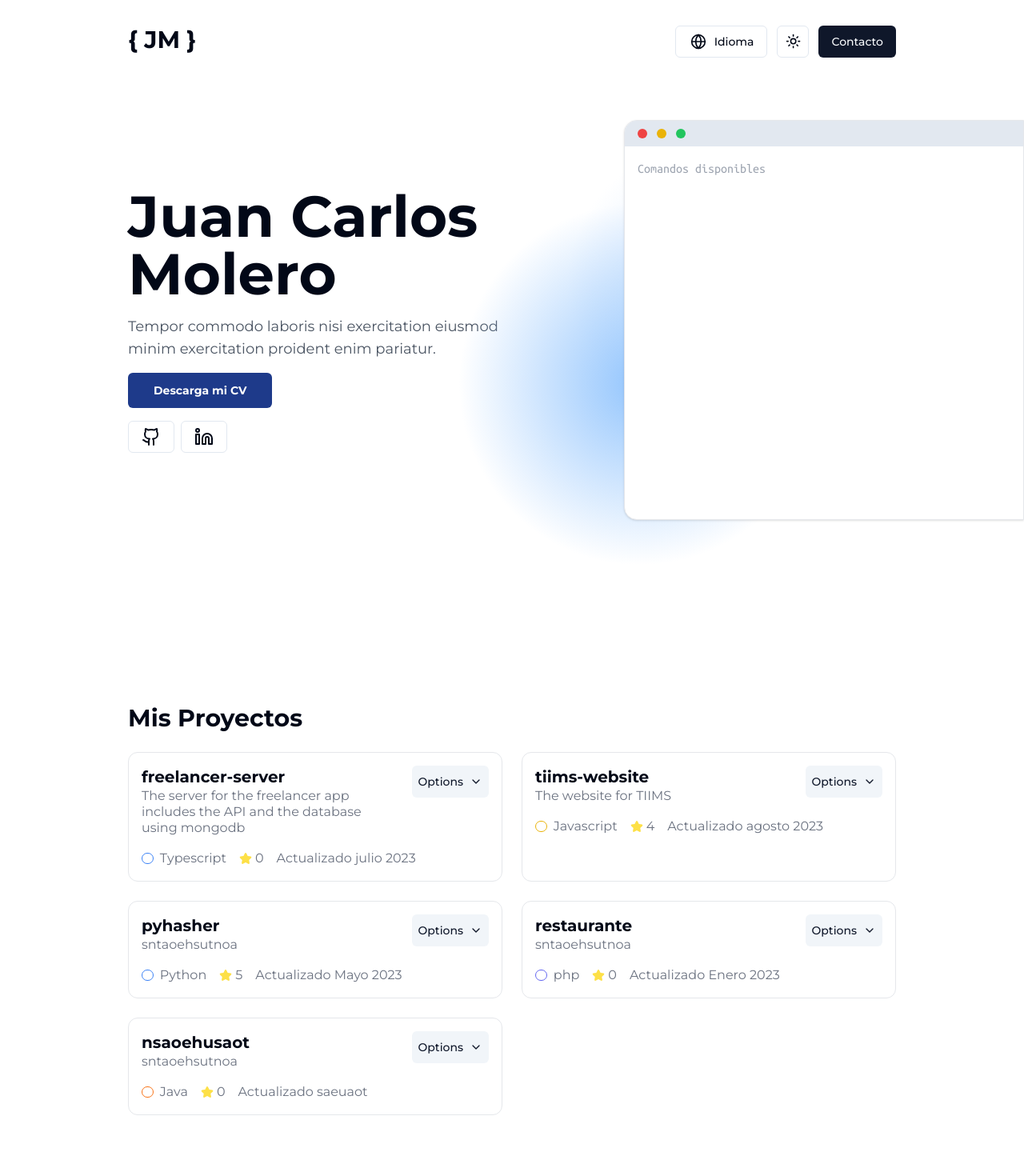
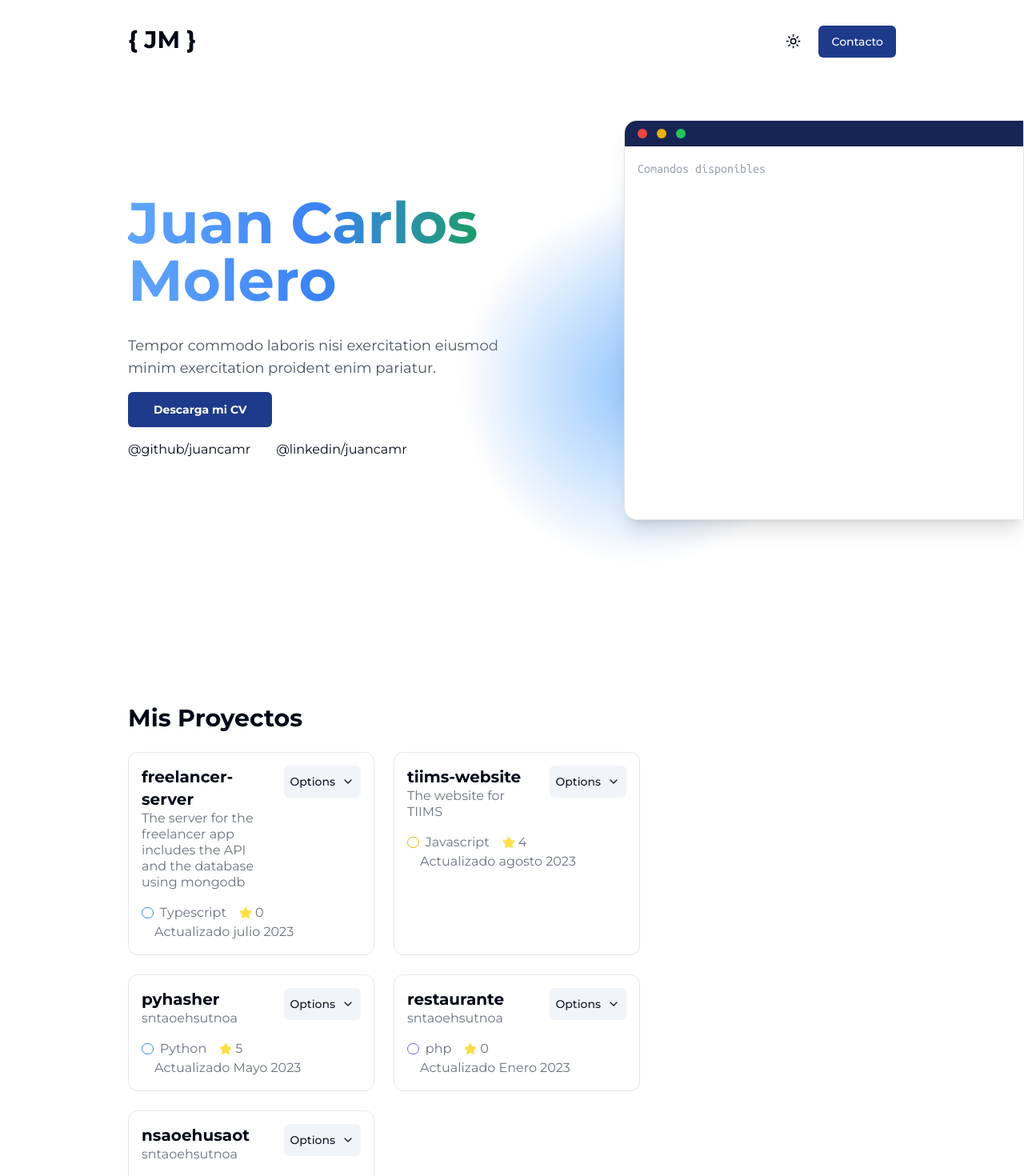
Before and after one commit to molerocn/portafolio, a Next.js app: page / in a window 1280 px wide. Shown: the top 1470 px of the page at 80% size. Built offline with nearby package versions, Linux system fonts and the light colour scheme.

Commit message:
agregar terminal fixed

```diff
--- a/app/(main)/page.tsx
+++ b/app/(main)/page.tsx
@@ -4,6 +4,7 @@ import { repositories } from "@/lib/repositories";
 import { Github, Linkedin } from "lucide-react";
 import Link from "next/link";
 import CardRepository from "@/components/card-repository";
+import Lenguages from "@/components/Lenguages";
 
 export default function Home() {
   return (
@@ -13,7 +14,9 @@ export default function Home() {
           <div className="space-y-4 h-screen flex items-center">
             <div className="space-y-4">
               <div className="max-w-screen-md space-y-4">
-                <h1 className="text-7xl font-bold">Juan Carlos Molero</h1>
+                <h1 className="text-7xl font-bold text-transparent bg-clip-text bg-gradient-to-r from-blue-400 via-blue-500 to-green-600 py-4">
+                  Juan Carlos Molero
+                </h1>
                 <p className="text-lg text-gray-600 dark:text-gray-400">
                   Tempor commodo laboris nisi exercitation eiusmod minim
                   exercitation proident enim pariatur.
@@ -24,15 +27,13 @@ export default function Home() {
                   Descarga mi CV
                 </Link>
               </Button>
-              <div className="flex space-x-2">
-                <Button variant="outline">
+              <div className="flex space-x-8">
                 <Link target="_blank" href={"https://github.com/juancamr"}>
-                    <Github />
+                  @github/juancamr
                 </Link>
-                </Button>
-                <Button variant="outline">
-                  <Linkedin />
-                </Button>
+                <Link target="_blank" href={"https://linkedin.com/in/juancamr"}>
+                  @linkedin/juancamr
+                </Link>
               </div>
             </div>
           </div>
@@ -60,9 +61,11 @@ export default function Home() {
           <TerminalSimulator />
         </div>
       </section>
-      <section className="py-20 px-4 md:px-16 lg:px-20 xl:px-40">
+      <section className="py-20 px-4 md:px-16 lg:px-20 xl:px-40 grid lg:grid-cols-3">
+        <div className="col-span-2">
           <h2 className="text-3xl font-bold mb-6">Mis Proyectos</h2>
-        <div className="grid lg:grid-cols-2 2xl:grid-cols-3 gap-6">
+          {/* <div className="grid lg:grid-cols-2 2xl:grid-cols-3 gap-6"> */}
+          <div className="grid lg:grid-cols-2 gap-6">
             {repositories.map((repository, index) => (
               <CardRepository
                 key={index}
@@ -76,6 +79,15 @@ export default function Home() {
               />
             ))}
           </div>
+        </div>
+      </section>
+      <section className="py-20 grid grid-cols-3 px-4 md:px-16 lg:px-20 xl:px-40">
+        <div className="col-span-2">
+          <h2 className="text-lg lg:text-3xl font-bold text-center mb-6">
+            Im actually
+          </h2>
+          <Lenguages />
+        </div>
       </section>
     </main>
   );
--- a/app/globals.css
+++ b/app/globals.css
@@ -74,3 +74,22 @@
     @apply bg-background text-foreground;
   }
 }
+
+::-webkit-scrollbar {
+  width: 5px; /* Ancho de la barra de desplazamiento */
+}
+
+::-webkit-scrollbar-track {
+  background-color: #555; /* Color de fondo de la barra de desplazamiento */
+}
+
+/* Cambiar el color de la manija (scroll thumb) */
+::-webkit-scrollbar-thumb {
+  background-color: #888; /* Color de la manija de la barra de desplazamiento */
+  border-radius: 5px; /* Borde redondeado para la manija */
+}
+
+/* Cambiar el color de la manija cuando se pasa el mouse */
+::-webkit-scrollbar-thumb:hover {
+  background-color: #555; /* Color de la manija al pasar el mouse */
+}
--- a/app/layout.tsx
+++ b/app/layout.tsx
@@ -7,8 +7,12 @@ import LanguageButton from "@/components/language-button";
 import { Toaster } from "@/components/ui/toaster";
 import { Button } from "@/components/ui/button";
 import { SendMailDialog } from "@/components/send-mail-dialog";
+import Link from "next/link";
 
-const montserrat = Montserrat({ subsets: ["latin"] });
+const montserrat = Montserrat({
+  subsets: ["latin"],
+  // weight: ["300", "400", "500", "600", "700"],
+});
 
 export const metadata: Metadata = {
   title: "Juan Carlos",
@@ -39,13 +43,16 @@ export default function RootLayout({
         <ThemeProvider attribute="class" defaultTheme="system" enableSystem>
           <header className="py-8 px-4 md:px-16 lg:px-20 xl:px-40 fixed w-screen dark:bg-slate-950 z-40 bg-white">
             <nav className="w-full flex">
-              <span className="text-2xl xl:text-3xl font-bold mr-auto">
+              <Link
+                href={"/"}
+                className="text-2xl xl:text-3xl font-bold mr-auto"
+              >
                 {"{ JM }"}
-              </span>
+              </Link>
               <div className="flex items-center space-x-3">
-                <div className="hidden lg:block">
+                {/* <div className="hidden lg:block">
                   <LanguageButton />
-                </div>
+                </div> */}
                 <ModeToggle />
                 <SendMailDialog />
               </div>
--- /dev/null
+++ b/components/Lenguages.tsx
@@ -0,0 +1,26 @@
+"use client";
+import CrytopJs from "crypto-js";
+import { useEffect, useState } from "react";
+
+const Lenguages = () => {
+  const [text, setText] = useState("");
+  const words = ["stnaeou", "aesutaho"];
+
+  const encryptAnimation = () => {
+    for (let i = 0; i < words.length; i++) {
+      setTimeout(() => {
+        const encrypted = CrytopJs.SHA256(words[i]).toString();
+        console.log(encrypted);
+        setText(encrypted);
+      }, 5000);
+    }
+  };
+
+  useEffect(() => {
+    encryptAnimation();
+  });
+
+  return <p className="text-center">{text}</p>;
+};
+
+export default Lenguages;
--- a/components/send-mail-dialog.tsx
+++ b/components/send-mail-dialog.tsx
@@ -9,7 +9,7 @@ export function SendMailDialog() {
   return (
     <Dialog>
       <DialogTrigger asChild>
-        <Button>Contacto</Button>
+        <Button variant={"blue"}>Contacto</Button>
       </DialogTrigger>
       <DialogContent className="sm:max-w-[825px] p-0">
         <div className="grid lg:grid-cols-2">
--- a/components/terminal.tsx
+++ b/components/terminal.tsx
@@ -1,6 +1,6 @@
 "use client";
 
-import { ChangeEvent, FormEvent, useState } from "react";
+import { ChangeEvent, FormEvent, useEffect, useRef, useState } from "react";
 import { Ubuntu_Mono } from "next/font/google";
 import { HoverCardContent, HoverCard, HoverCardTrigger } from "./ui/hover-card";
 
@@ -12,9 +12,10 @@ interface Command {
 const ubuntu = Ubuntu_Mono({ subsets: ["latin"], weight: "400" });
 
 const TerminalSimulator = () => {
-  const comandosDisponibles = ["lenguajes", "about_me", "clear"];
+  const comandosDisponibles = ["lenguajes", "about_me", "clear", "neofetch"];
   const [comandos, setComandos] = useState<Command[]>([]);
   const [command, setCommand] = useState("");
+  const terminalRef = useRef<HTMLDivElement>(null);
 
   const handleChange = (event: ChangeEvent<HTMLInputElement>) => {
     const { value } = event.target;
@@ -56,6 +57,30 @@ const TerminalSimulator = () => {
             ];
           });
           break;
+        case "neofetch":
+          setComandos(function (prev) {
+            return [
+              ...prev,
+              {
+                type: "response",
+                text: `
+                888888 888b     d888
+                  "88b 8888b   d8888
+                  888 88888b.d88888
+                  888 888Y88888P888
+                  888 888 Y888P 888
+                  888 888  Y8P  888
+                  88P 888   "   888
+                  888 888       888
+                .d88P
+              .d88P"
+              888P"
+
+                `,
+              },
+            ];
+          });
+          break;
         case "clear":
           setComandos([]);
           break;
@@ -66,11 +91,20 @@ const TerminalSimulator = () => {
           ...prev,
           {
             type: "response",
-            text: `bash: ${command.split(" ")[0]}: command not found`,
+            text: `jash: ${command.split(" ")[0]}: command not found`,
           },
         ];
       });
     }
+    setTimeout(() => {
+      if (terminalRef.current) {
+        console.log("terasoe");
+        terminalRef.current.scrollTo({
+          top: terminalRef.current.scrollHeight,
+          behavior: "smooth",
+        });
+      }
+    }, 100);
     setCommand("");
   };
 
@@ -85,21 +119,43 @@ const TerminalSimulator = () => {
       event.preventDefault();
     }
   };
+  const [isMaximized, setIsMaximized] = useState(true);
+
+  const minimizarTerminal = () => {
+    setIsMaximized(!isMaximized);
+  };
+
+  useEffect(() => {
+    document.getElementById("command-input")?.focus();
+  }, []);
 
   return (
-    <section className={`${ubuntu.className}`}>
+    <section
+      className={`${ubuntu.className} fixed top-0 right-0 h-screen flex items-center`}
+    >
       <div
-        className="h-[500px] lg:w-[400px] xl:w-[500px]
-       2xl:w-[600px] shadow transition-all rounded-l-2xl bg-white dark:bg-blue-950 overflow-y-auto relative border border-gray-200 dark:border-gray-800"
+        ref={terminalRef}
+        className={`${
+          isMaximized
+            ? "lg:w-[400px] xl:w-[500px] 2xl:w-[600px]"
+            : "2xl:w-[100px] xl:w-[100px] lg:w-[100px]"
+        } h-[500px]  shadow-xl transition-all rounded-l-2xl bg-white dark:bg-blue-950 overflow-y-auto relative border border-gray-200 dark:border-gray-800`}
       >
-        <div className="dark:bg-slate-800 bg-slate-200 w-full h-8 rounded-tl-xl absolute">
+        <div className="dark:bg-slate-800 bg-blue-950 w-full h-8 rounded-tl-xl absolute top-0">
           <div className="flex items-center h-full space-x-3 px-4">
             <div className="h-3 w-3 rounded-full bg-red-500"></div>
-            <div className="h-3 w-3 rounded-full bg-yellow-500"></div>
+            <div
+              className="h-3 w-3 rounded-full bg-yellow-500 cursor-pointer"
+              onClick={minimizarTerminal}
+            ></div>
             <div className="h-3 w-3 rounded-full bg-green-500"></div>
           </div>
         </div>
-        <div className="h-full rounded-bl-xl p-4 dark:text-white">
+        <div
+          className={`h-full rounded-bl-xl p-4 dark:text-white ${
+            !isMaximized && "hidden"
+          }`}
+        >
           <HoverCard>
             <HoverCardTrigger className="cursor-pointer">
               <p className="text-base text-gray-400 mb-4 mt-8">
@@ -126,13 +182,15 @@ const TerminalSimulator = () => {
               />
             ))}
           </div>
-          <form onSubmit={handleSubmit} className="flex items-center">
+          <form onSubmit={handleSubmit} className="flex items-center pb-3">
             <i className="fa-solid fa-chevron-right mr-2 text-[0.7rem] text-green-500"></i>
             <input
               onKeyDown={handleKeyDown}
               onChange={handleChange}
               value={command}
+              id="command-input"
               type="text"
+              autoComplete="off"
               className="bg-transparent dark:text-white border-transparent focus:border-transparent focus:ring-transparent w-full outline-none"
             />
           </form>
--- a/components/theme-button.tsx
+++ b/components/theme-button.tsx
@@ -5,18 +5,38 @@ import { Moon, Sun } from "lucide-react";
 import { useTheme } from "next-themes";
 
 import { Button } from "@/components/ui/button";
-import {
-  DropdownMenu,
-  DropdownMenuContent,
-  DropdownMenuItem,
-  DropdownMenuTrigger,
-} from "@/components/ui/dropdown-menu";
+// import {
+//   DropdownMenu,
+//   DropdownMenuContent,
+//   DropdownMenuItem,
+//   DropdownMenuTrigger,
+// } from "@/components/ui/dropdown-menu";
+import { useEffect, useState } from "react";
 
 export function ModeToggle() {
   const { setTheme } = useTheme();
+  const [currentTheme, setCurrentTheme] = useState<string>("");
+
+  useEffect(() => {
+    const theme = localStorage.getItem("theme");
+    setTheme(theme ?? "light");
+  }, []);
+
+  const changeTheme = () => {
+    if (currentTheme === "light") {
+      setTheme("dark");
+      setCurrentTheme("dark");
+      localStorage.setItem("theme", "dark");
+    } else {
+      setTheme("light");
+      setCurrentTheme("light");
+      localStorage.setItem("theme", "light");
+    }
+  };
 
   return (
-    <DropdownMenu>
+    <>
+      {/* <DropdownMenu>
         <DropdownMenuTrigger asChild>
           <Button variant="outline" size="icon">
             <Sun className="h-[1.2rem] w-[1.2rem] rotate-0 scale-100 transition-all dark:-rotate-90 dark:scale-0" />
@@ -35,6 +55,12 @@ export function ModeToggle() {
             Sistema
           </DropdownMenuItem>
         </DropdownMenuContent>
-    </DropdownMenu>
+      </DropdownMenu> */}
+      <Button onClick={changeTheme} variant={"ghost"}  size="icon">
+        <Sun className="h-[1.2rem] w-[1.2rem] rotate-0 scale-100 transition-all dark:-rotate-90 dark:scale-0" />
+        <Moon className="absolute h-[1.2rem] w-[1.2rem] rotate-90 scale-0 transition-all dark:rotate-0 dark:scale-100" />
+        <span className="sr-only">Toggle theme</span>
+      </Button>
+    </>
   );
 }
--- /dev/null
+++ b/lib/constants.ts
@@ -0,0 +1,6 @@
+export const responses: any = {
+  lenguajes: {
+    type: "response",
+    text: "Estos son los lenguajes que domino:\nJavascript\nTypescript\nPython\nJava",
+  },
+};
--- a/package.json
+++ b/package.json
@@ -16,12 +16,14 @@
     "@radix-ui/react-label": "^2.0.2",
     "@radix-ui/react-slot": "^1.0.2",
     "@radix-ui/react-toast": "^1.1.4",
+    "@types/crypto-js": "^4.1.1",
     "@types/node": "20.5.7",
     "@types/react": "18.2.21",
     "@types/react-dom": "18.2.7",
     "autoprefixer": "10.4.15",
     "class-variance-authority": "^0.7.0",
     "clsx": "^2.0.0",
+    "crypto-js": "^4.1.1",
     "eslint": "8.48.0",
     "eslint-config-next": "13.4.19",
     "lucide-react": "^0.269.0",
```
Also changed, not shown: 1 other file (tests, documents, lock files or other folders). Lines whose indentation alone changed are shown as unchanged.
